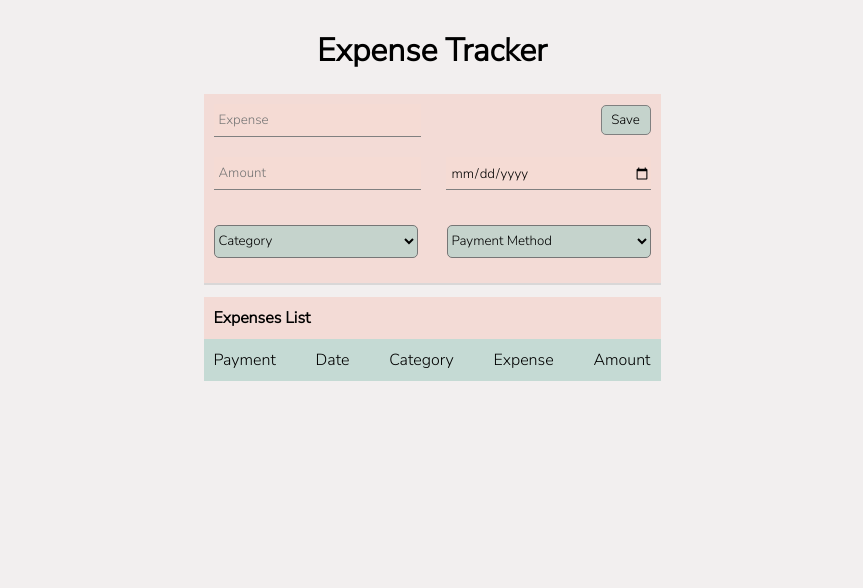
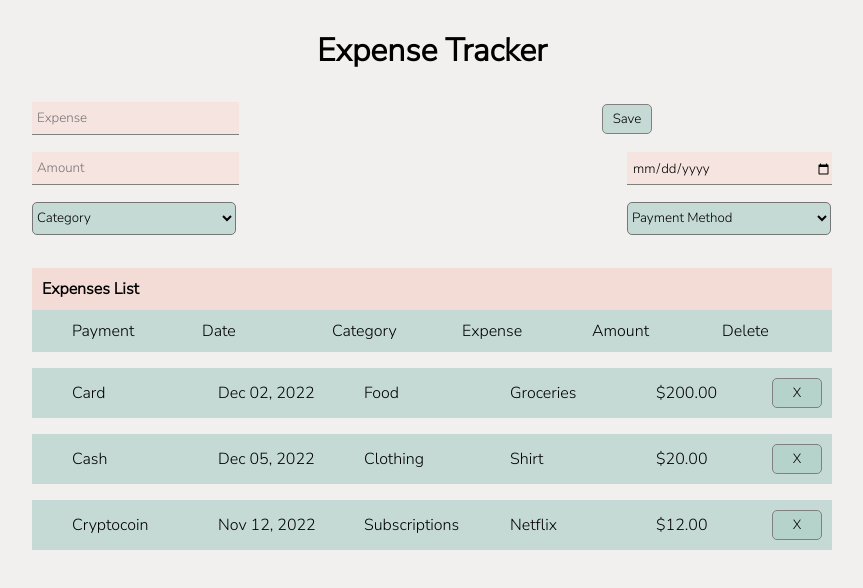
Before and after one commit to imcodingdreams/expense-tracker-app-react, a React (Create React App) app: page / in a window 1280 px wide. Shown: the top 588 px of the page, without its empty margins (208-1071 px from the left). Built offline with nearby package versions, Linux system fonts and the light colour scheme.

Commit message:
Components added

```diff
--- a/src/App.css
+++ b/src/App.css
@@ -32,7 +32,14 @@ select {
   font-family: 'Nunito Sans', sans-serif;
 }
 
-.expense-input {
+.add-expense {
+  display: grid;
+  grid-template-rows: 50px 50px 50px;
+  grid-template-columns: auto auto;
+  align-items: center;
+}
+
+.expense-name-input {
   display: flex;
   padding: 10px;
   justify-content: space-between;
@@ -44,7 +51,7 @@ button {
   width: 50px;
   border: 1px solid gray ;
   border-radius: 5px;
-  align-self: center;
+  /* align-self: center; */
   background-color: #b1d1c7ae;
   font-family: 'Nunito Sans', sans-serif;
 }
@@ -81,6 +88,10 @@ button {
   height: 33px;
 }
 
+.add-expense {
+  justify-content: space-between;
+}
+
 ul {
   list-style: none;
   display: flex;
@@ -88,6 +99,8 @@ ul {
   padding: 10px;
   background-color: #b1d1c7ae;
   margin-top: 0%;
+  align-items: center;
+  /* box-shadow: 0 0 20px rgba(0, 0, 0, 0.15); */
 }
 
 h4 {
@@ -95,6 +108,19 @@ h4 {
   background-color: #f3d2caae;
   margin-bottom: 0%;
   margin-top: 3%;
-  /* display: flex;
-  justify-content: center; */
 }
+
+li{
+  /* min-width: 100px; */
+  display: flex;
+  justify-content: flex-start;
+  min-width: 100px;
+  padding-left: 30px;
+}
+/* .new-expense-div {
+  margin: 0px;
+}
+
+.expenses-list {
+  margin: 0px;
+} */
--- a/src/App.js
+++ b/src/App.js
@@ -1,20 +1,18 @@
-import React from 'react';
+import React, { useState } from 'react';
 import { Header } from './components/Header';
-import { NewExpenseInput } from './components/NewExpenseInput';
-import { AmountDateInputs, CategoryPaymentInputs } from './components/Inputs';
 import './App.css';
 import { ExpensesListHeader } from './components/ExpensesListHeader';
-
+import { AddExpense } from './components/AddExpense';
+import { Expenses } from './components/Expenses';
 
 function App() {
   return (
-    <div className="App">
+    <main className="app">
       <Header />
-      <NewExpenseInput />
-      <AmountDateInputs />
-      <CategoryPaymentInputs />
+      <AddExpense />
       <ExpensesListHeader />
-    </div>
+      <Expenses />
+    </main>
   );
 }
 
--- /dev/null
+++ b/src/components/AddExpense.js
@@ -0,0 +1,100 @@
+import React from 'react'
+import { useState } from 'react'
+
+export const AddExpense = (props) => {
+
+  const [expenseName, setExpenseName] = useState("");
+  const [expenseAmount, setExpenseAmount] = useState("");
+  const [expenseDate, setExpenseDate] = useState("");
+  const [expenseCategory, setExpenseCategory] = useState("");
+  const [paymentMethod, setPaymentMethod] = useState("");
+
+const handleSubmit = (e) => {
+  e.preventDefault();
+  // const expense = { expenseName, expenseAmount, expenseDate, expenseCategory, paymentMethod };
+  // console.log(expense)
+  // props.createNewExpense(expense);
+}
+
+  // const handleClickSave = (e) => {
+  //   setExpenseName(e.target.value);
+  //   console.log ("Saved")
+  // }
+  return (
+    <form className="add-expense" onSubmit={handleSubmit}>
+      <input
+        type="text"
+        name="expenseName"
+        id="expenseName"
+        value={expenseName}
+        className="expense-name"
+        placeholder="Expense"
+        onChange={(e) => setExpenseName(e.target.value)}
+        required
+      />
+      <button className="save-button">Save</button>
+      {/* <button className="save-button" onClick={handleClickSave}>Save</button> */}
+      <input
+        type="number"
+        name="number"
+        min="1"
+        step=".01"
+        placeholder="Amount"
+        id="expenseAmount"
+        value= {expenseAmount}
+        className="expense-amount"
+        onChange={(e) => setExpenseAmount(e.target.value)}
+        required
+      />
+      <input
+        type="date"
+        name="date"
+        id="expenseDate"
+        value= {expenseDate}
+        className="expense-date"
+        placeholder="Choose date"
+        onChange={(e) => setExpenseDate(e.target.value)}
+        required
+      />
+      <select
+        name="category"
+        id="expenseCategory"
+        value= {expenseCategory}
+        className="expense-category"
+        onChange={(e) => setExpenseCategory(e.target.value)}
+        required
+      >
+          <option value="" disabled selected hidden>Category</option>
+          <option value= "Food">Food</option>
+          <option value= "Personal Care">Personal Care</option>
+          <option value= "Medical">Medical</option>
+          <option value= "Subscriptions">Subscriptions</option>
+          <option value= "Housing">Housing</option>
+          <option value= "Clothing">Clothing</option>
+          <option value= "Kids">Kids</option>
+          <option value= "Fun">Fun</option>
+          <option value= "Gifts">Gifts</option>
+          <option value= "Utilities">Utilities</option>
+          <option value= "Insurance">Insurance</option>
+          <option value= "House Supplies">House Supplies</option>
+          <option value= "Pets">Pets</option>
+          <option value= "Debt">Debt</option>
+          <option value= "Other">Other</option>
+      </select>
+      <select
+        name="payment"
+        id="paymentMethod"
+        value= {paymentMethod}
+        className="payment-method"
+        onChange={(e) => setPaymentMethod(e.target.value)}
+        required
+      >
+          <option value="" disabled selected hidden>Payment Method</option>
+          <option value= "Card">Card</option>
+          <option value= "Cash">Cash</option>
+          <option value= "Cryptocoin">Cryptocoin</option>
+          <option value= "Other">Other</option>
+      </select>
+    </form>
+  )
+}
--- /dev/null
+++ b/src/components/Expenses.js
@@ -0,0 +1,61 @@
+import React, { useState } from "react";
+import { ExpensesList } from './ExpensesList';
+
+
+export const Expenses = () => {
+  const [expenses, setExpenses] = useState([
+    {
+      paymentMethod: "Card",
+      date: "Dec 02, 2022",
+      category: "Food",
+      name: "Groceries",
+      amount: "200.00",
+      id: 1,
+    },
+    {
+      paymentMethod: "Cash",
+      date: "Dec 05, 2022",
+      category: "Clothing",
+      name: "Shirt",
+      amount: "20.00",
+      id: 2,
+    },
+    {
+      paymentMethod: "Cryptocoin",
+      date: "Nov 12, 2022",
+      category: "Subscriptions",
+      name: "Netflix",
+      amount: "12.00",
+      id: 3,
+    }
+  ]);
+
+  const handleClickDelete = (id) => {
+      const newExpenses= expenses.filter(expense => expense.id !== id);
+      setExpenses(newExpenses);
+      console.log("Deleted")
+  }
+
+  return (
+    <div>
+      <ExpensesList expenses={expenses} handleClickDelete={handleClickDelete}/>
+    </div>
+  );
+}
+
+// handleClickDelete = { handleClickDelete }
+
+//   return (
+//     <div>
+//       {expenses.map(expense => (
+//         <Expense
+//           paymentMethod={expense.paymentMethod}
+//           date={expense.date}
+//           category={expense.category}
+//           name={expense.name}
+//           amount={expense.amount}
+//         />
+//       ))}
+//     </div>
+//   )
+// }
--- /dev/null
+++ b/src/components/ExpensesList.js
@@ -0,0 +1,20 @@
+import React from 'react'
+
+export const ExpensesList = ({expenses, handleClickDelete}) => {
+  return (
+    <div className='expenses-list'>
+      {expenses.map(expense => (
+        <div className="expense-ul" key={expense.id}>
+          <ul>
+            <li>{expense.paymentMethod}</li>
+            <li>{expense.date}</li>
+            <li>{expense.category}</li>
+            <li>{expense.name}</li>
+            <li>${expense.amount}</li>
+            <button onClick={() => handleClickDelete(expense.id)}>X</button>
+          </ul>
+        </div>
+      ))}
+    </div>
+  )
+}
--- a/src/components/ExpensesListHeader.js
+++ b/src/components/ExpensesListHeader.js
@@ -1,8 +1,9 @@
 import React from 'react'
+// import { NewExpense } from './NewExpense'
 
 export const ExpensesListHeader = () => {
   return (
-    <div>
+    <div className='expenses-list-header'>
       <h4>Expenses List</h4>
       <ul>
         <li>Payment</li>
@@ -10,6 +11,7 @@ export const ExpensesListHeader = () => {
         <li>Category</li>
         <li>Expense</li>
         <li>Amount</li>
+        <li>Delete</li>
       </ul>
     </div>
   )
--- a/src/components/Inputs.js
+++ /dev/null
@@ -1,43 +0,0 @@
-import React from 'react'
-
-export const AmountDateInputs = () => {
-  return (
-    <div className="amount-date-inputs">
-      <input type="number" name="number" min="1" step=".01" placeholder="Amount" id="expenseAmount" className="expense-amount" required/>
-      <input type="date" name="date" id="expenseDate" className="expense-date" placeholder="Choose date" required/>
-    </div>
-  )
-}
-
-
-export const CategoryPaymentInputs = () => {
-  return (
-    <div className="category-payment-inputs">
-      <select name="category" id="expenseCategory" className="expense-category" required>
-          <option value="" disabled selected hidden>Category</option>
-          <option>Food</option>
-          <option>Personal Care</option>
-          <option>Medical</option>
-          <option>Subscriptions</option>
-          <option>Housing</option>
-          <option>Clothing</option>
-          <option>Kids</option>
-          <option>Fun</option>
-          <option>Gifts</option>
-          <option>Utilities</option>
-          <option>Insurance</option>
-          <option>House Supplies</option>
-          <option>Pets</option>
-          <option>Debt</option>
-          <option>Other</option>
-      </select>
-      <select name="payment" id="paymentMethod" className="payment-method" required>
-          <option value="" disabled selected hidden>Payment Method</option>
-          <option>Card</option>
-          <option>Cash</option>
-          <option>Cryptocoin</option>
-          <option>Other</option>
-      </select>
-    </div>
-  )
-}
--- a/src/components/NewExpenseInput.js
+++ /dev/null
@@ -1,10 +0,0 @@
-import React from 'react';
-
-export const NewExpenseInput = () => {
-  return (
-    <div className="expense-input">
-      <input type="text" name="newExpense" id="newExpense" className="new-expense" placeholder="Expense" required/>
-      <button >Save</button>
-    </div>
-  )
-}
```
